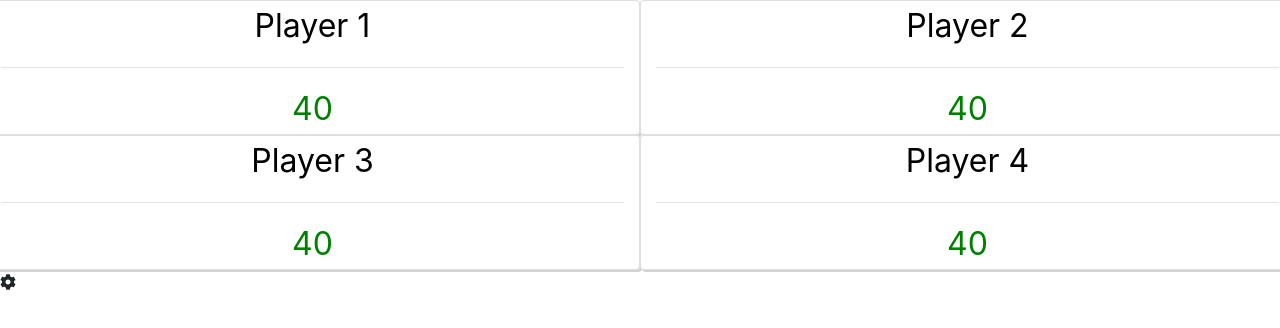
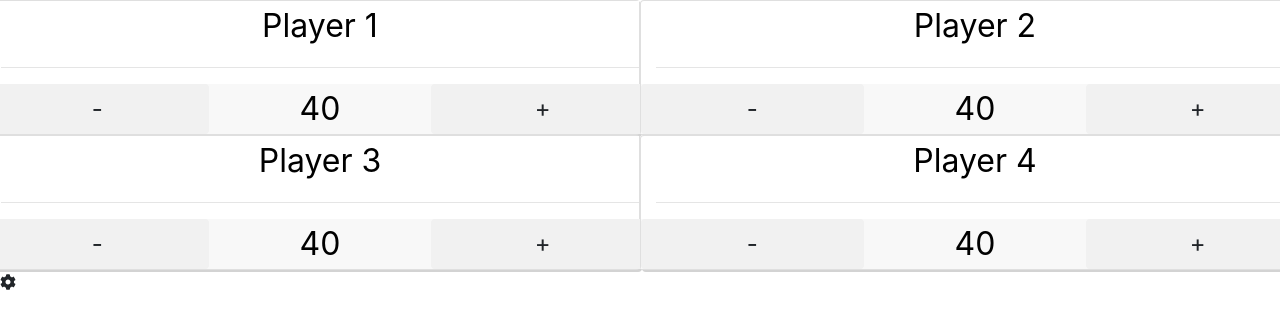
Before and after one commit to kouzios/MTG-Swiss-Knife, a Vue app: page /#/ in a window 1280 px wide. Shown: the top 328 px of the page. Built offline with nearby package versions, Linux system fonts and the light colour scheme.

Commit message:
Color changing functionality fixed
Previously changed input fields, but that causes a loss of focus, so now there is an observer that reacts to the change

```diff
--- a/src/components/Gamestate.vue
+++ b/src/components/Gamestate.vue
@@ -2,9 +2,19 @@
     <div>
         <div class='row'>
             <div class='player card col-6' v-for="(player, index) in players" :key="'player' + index">
-                <input class='name-input' type='text' :value="player.name" autocomplete="off"/>
+                <input class='name-input' type='text' v-model="player.name" autocomplete="off"/>
                 <hr>
-                <input class='life-input' type='text' :value="player.life" autocomplete="off"/>
+                <div class='row point-area'>
+                    <div class='col-4 btn point-alteration' @click='decriment(index)'>
+                        -
+                    </div>
+                    <div class='col-4'>
+                        <input class='life-input mw-100' type='text' v-model="player.life" :style='{color: player.lifeColor}' autocomplete="off"/>
+                    </div>
+                    <div class='col-4 btn point-alteration' @click='incriment(index)'>
+                        +
+                    </div>
+                </div>
             </div>
         </div>
     </div>
@@ -17,21 +27,51 @@ export default {
             players: [
                 {
                     name: "Player 1",
-                    life: 40
+                    life: 40,
+                    lifeColor: "black"
                 },
                 {
                     name: "Player 2",
-                    life: 40
+                    life: 40,
+                    lifeColor: "black"
                 },
                 {
                     name: "Player 3",
-                    life: 40
+                    life: 40,
+                    lifeColor: "black"
                 },
                 {
                     name: "Player 4",
-                    life: 40
+                    life: 40,
+                    lifeColor: "black"
                 }
             ]
+        }
+    },
+    methods: {
+        decriment(index) {
+            this.players[index].life--
+        },
+        incriment(index) {
+            this.players[index].life++
+        }
+    },
+    watch: {
+        players: {
+            handler: function(val) {
+                for(var i = 0; i < this.players.length; i++) {
+                    var life = val[i].life;
+                    if(life > 40) {
+                        this.players[i].lifeColor = "green";
+                    } else if (life == 40) {
+                        this.players[i].lifeColor = "black";
+
+                    } else {
+                        this.players[i].lifeColor = "red";
+                    }
+                }
+            },
+            deep: true
         }
     }
 }
@@ -41,13 +81,23 @@ export default {
 .player {
     box-shadow: 2px 2px lightgray;
     text-align: center;
+    padding-right: 0px !important;
 }
 
 .life-input {
     text-align: center;
     font-size: 32px;
-    color: green;
     border: none !important;
+    background-color: #f8f8f8;
+    box-sizing: border-box;
+}
+
+.surplus-life {
+ color: green;
+}
+
+.deficit-life {
+    color: red;
 }
 
 .name-input {
@@ -55,4 +105,13 @@ export default {
     font-size: 32px;
     border: none !important;
 }
+
+.point-alteration {
+    font-size: 24px;
+    background-color: #f1f1f1 !important;
+}
+
+.point-area {
+    background-color: #f8f8f8;
+}
 </style>
```
